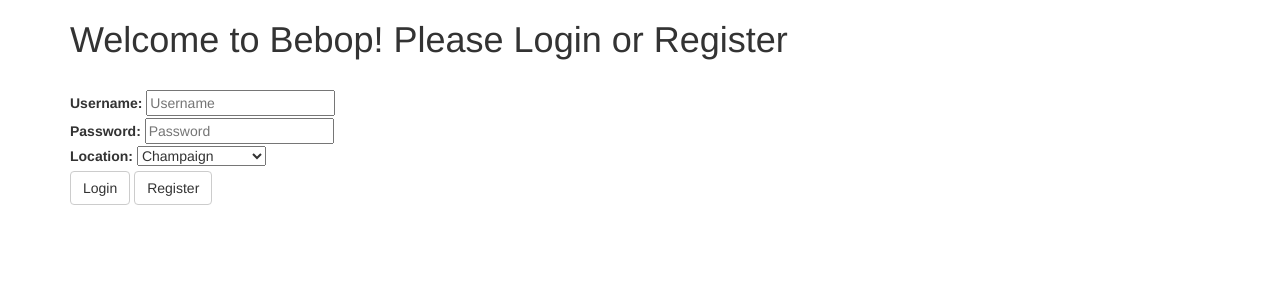
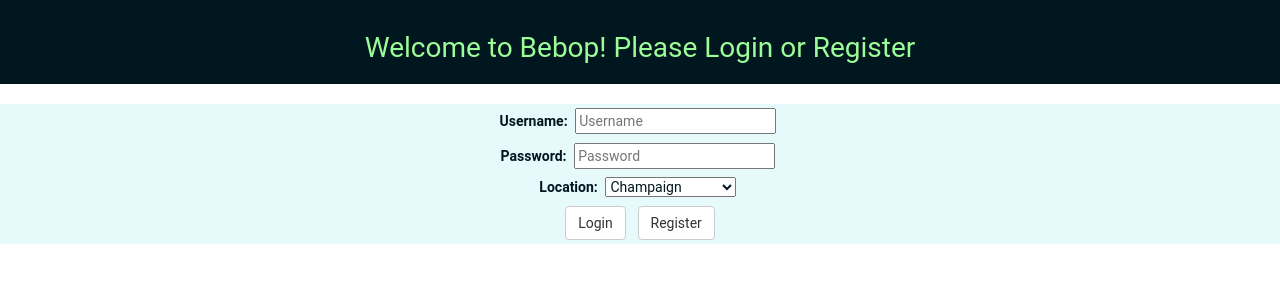
Before and after one commit to nicklesimba/bebopapp, a Flask app: page /login in a window 1280 px wide. Shown: the top 300 px of the page. Run offline with Flask 2, Linux system fonts and the light colour scheme; some libraries are stand-ins or nearby versions.

Commit message:
Added css to site, along with create post and like features

```diff
--- a/app.py
+++ b/app.py
@@ -8,6 +8,10 @@ project_root = os.path.dirname(os.path.realpath('__file__'))
 template_path = os.path.join(project_root, 'templates')
 static_path = os.path.join(project_root, 'static')
 app = Flask(__name__, template_folder=template_path, static_folder=static_path)
+
+
+def _byte_decode(text):
+	return text.decode(encoding='UTF-8')
 
 
 @app.route('/')
@@ -56,11 +60,11 @@ def feed(username):
     query_result = queries.feed_query(username)
     for i in query_result:
         curr = {
-            'name':i[6],
+            'name':_byte_decode(i[6]),
             'id':i[0],
-            'message':i[1],
-            'location':i[2],
-            'tags':i[3],
+            'message':_byte_decode(i[1]),
+            'location':_byte_decode(i[2]),
+            'tags':_byte_decode(i[3]),
             'likes':i[4],
             'dislikes':i[5]
         }
--- a/static/styles.css
+++ b/static/styles.css
@@ -9,8 +9,21 @@
 
 body {
     margin: 0;
+    width: 100%;
     height: 100%;
     font-family: 'Roboto', sans-serif;
+    background-color: white;
+}
+
+.login_form {
+        width: auto;
+	color: var(--text);
+	background-color: var(--bg);
+	text-align: center;
+}
+
+.login_form > input,select {
+	margin: .3em;
 }
 
 .post {
@@ -42,8 +55,28 @@ body {
     text-align: center;
 }
 
+.header_login {
+	width: 100%;
+    height: 3em;
+    padding-top: 1em;
+
+    color: var(--special);
+    background-color: var(--text);
+
+    font-size: 2em;
+    font-weight: 400;
+    text-align: center;
+    margin-bottom: 0em;
+}
+
 .container {
     background-color: white;
+}
+
+.login_container {
+    background-color: white;
+    width: 100%;
+    margin-top: 0em;
 }
 
 .post_header {
--- a/templates/login.html
+++ b/templates/login.html
@@ -3,12 +3,13 @@
     <title>Bebop Login/Registration</title>
     <meta name="viewport" content="width=device-width, initial-scale=1.0">
     <link href="static/bootstrap.min.css" rel="stylesheet" media="screen">
+    <link rel="stylesheet" type="text/css" href= "{{ url_for('static', filename='styles.css') }}">
   </head>
   <body>
-    <div class="container">
-      <h1>Welcome to Bebop! Please Login or Register</h1>
+    <div class="login_container">
+      <div class="header_login">Welcome to Bebop! Please Login or Register</div>
       <br>
-      <form action="" method="post">
+      <form class="login_form" action="" method="post">
         <label for="username">Username: </label>
         <input type="text" placeholder="Username" name="username" value="{{request.form.username}}"><br>
 
```
Also changed, not shown: templates/feed.html (+4 -3 lines).
